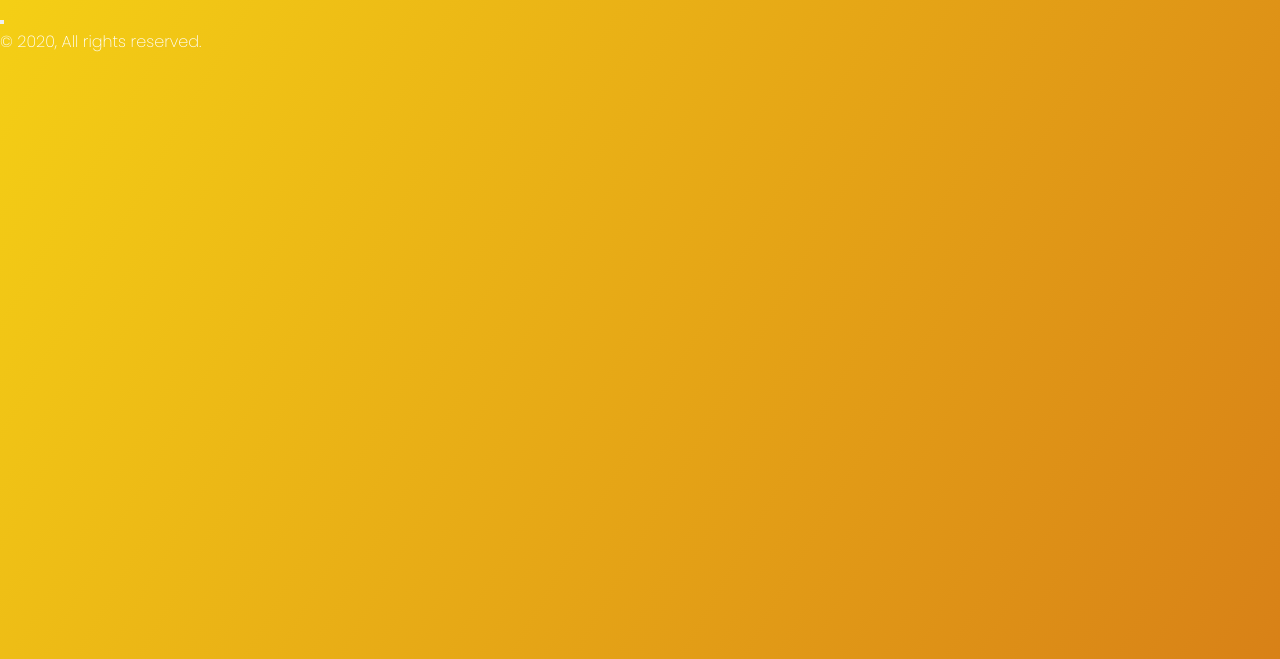
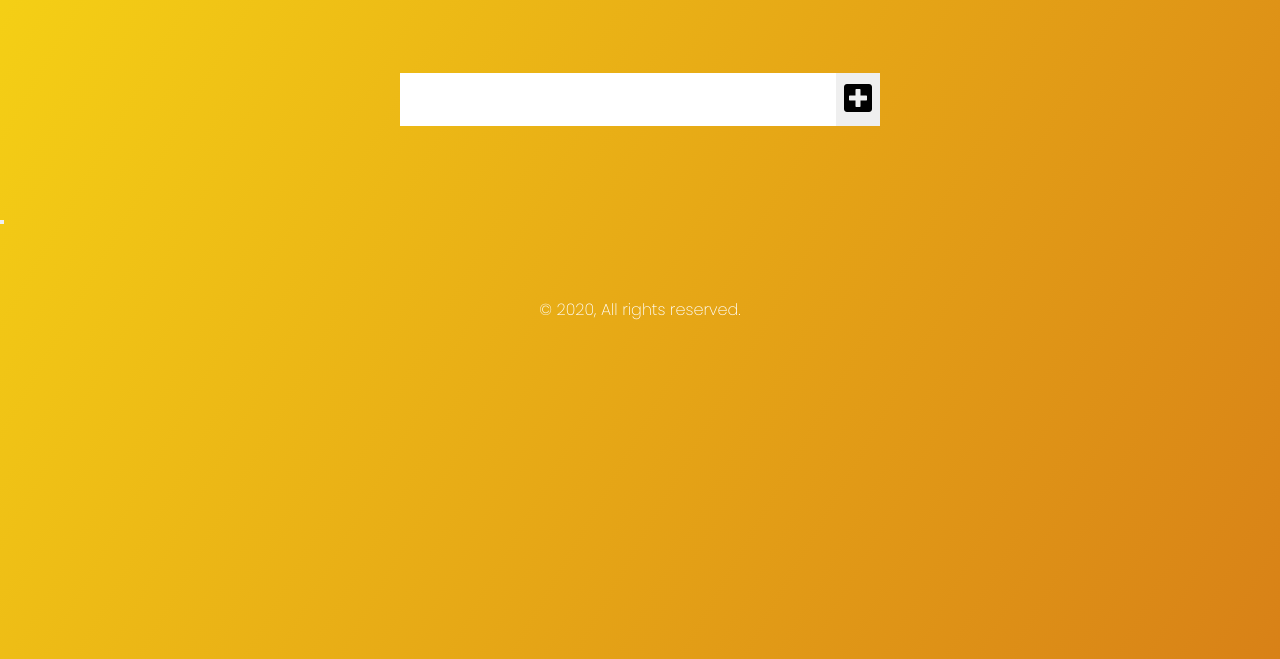
Before and after one commit to iamfredrickokereke/Dev-Ed-Tutorials-Code-Along, a plain HTML site: page Todolist/index.html in a window 1280 px wide. Shown: the part 141-800 px from the top of the page. Drawn offline with Linux system fonts and the light colour scheme.

Commit message:
style form input and buttons

```diff
--- a/Todolist/style.css
+++ b/Todolist/style.css
@@ -14,3 +14,17 @@ body {
 header {
     font-size: 2rem;
 }
+
+
+header, form, footer {
+    min-height: 20vh;
+    display: flex;
+    justify-content: center;
+    align-items: center;
+}
+
+form input, form button {
+    padding: 0.5rem;
+    font-size: 2rem;
+    border: tomato;
+}
```
